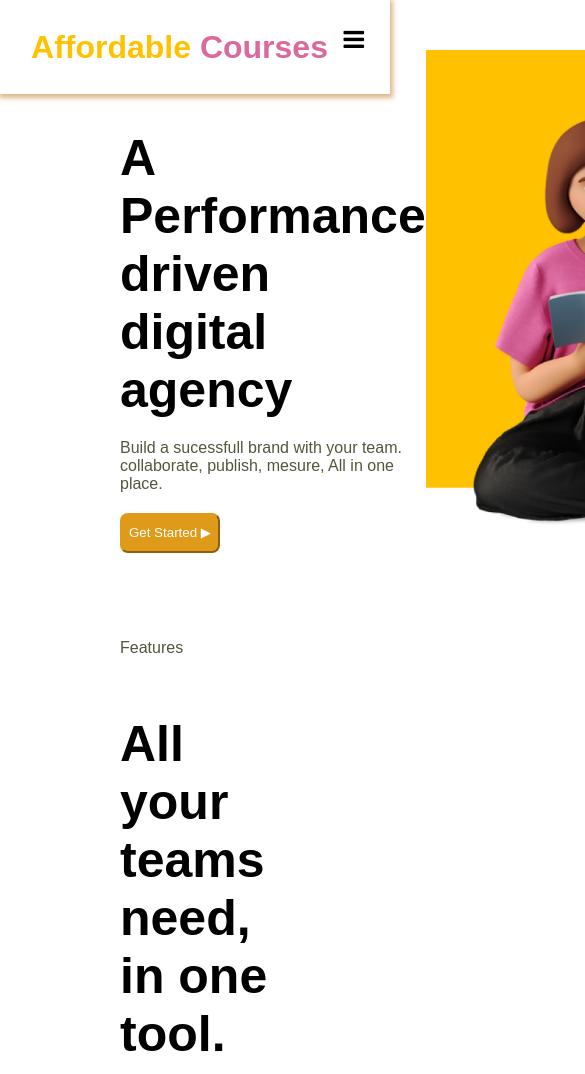
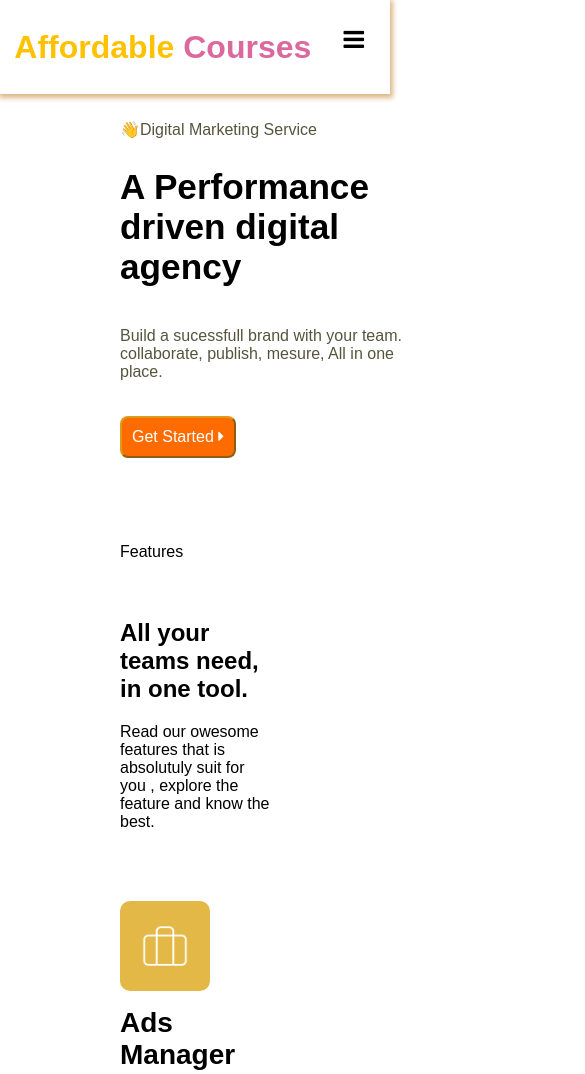
Before and after one commit to rajprakashmaurya/Affordable-Courses, a plain HTML site: page index.html in a window 390 px wide. Shown: the top 1074 px of the page, 585 px wide, since content can reach past the window. Drawn offline with Linux system fonts and the light colour scheme.

Commit message:
digital-markiting responsive done

```diff
--- /dev/null
+++ b/digital-market.css
@@ -0,0 +1,75 @@
+.main {
+  padding: 120px 120px;
+}
+
+.digital-marketing {
+  display: grid;
+  grid-template-columns: 2fr 1fr;
+  padding-top: 50px;
+}
+.digital-left-section {
+  display: flex;
+  flex-direction: column;
+  gap: 20px;
+}
+.digital-left-section p {
+  color: rgb(85, 85, 61);
+  font-size: 16px;
+}
+
+.digital-left-section h2 {
+  width: 400px;
+  font-size: 3rem;
+  font-weight: 550;
+}
+
+.digital-foot p {
+  color: rgb(85, 85, 61);
+  font-size: 16px;
+  width: 400px;
+  margin-top: 20px;
+}
+.digital-foot button {
+  margin-top: 35px;
+  color: white;
+  background-color: #fd6b01;
+  font-size: 1rem;
+  padding: 10px;
+  border-radius: 8px;
+  cursor: pointer;
+  border-color: rgb(223, 154, 26);
+}
+
+.digital-right-section > img {
+  height: 500px;
+}
+
+@media screen and (max-width: 992px) {
+  .digital-marketing {
+    display: grid;
+    grid-template-columns: 1fr 1fr;
+  }
+  .digital-left-section h2 {
+    width: 300px;
+    font-size: 2.2rem;
+    font-weight: 550;
+    margin-top: -30px;
+  }
+  .digital-foot p {
+    width: 300px;
+    margin-top: 20px;
+  }
+
+  .digital-right-section > img {
+    height: 400px;
+  }
+}
+
+@media screen and (max-width: 768px) {
+  .digital-right-section img {
+    display: none;
+  }
+  .digital-marketing {
+    margin-top: -50px;
+  }
+}
--- a/index.html
+++ b/index.html
@@ -7,24 +7,25 @@
     <title>Affordable Courses</title>
     <link rel="stylesheet" href="style.css" />
     <link rel="stylesheet" href="navbar.css" />
+    <link rel="stylesheet" href="digital-market.css" />
     <link
       rel="stylesheet"
       href="https://cdnjs.cloudflare.com/ajax/libs/font-awesome/4.7.0/css/font-awesome.min.css"
     />
     <script>
+      function handleClick() {
+        console.log("clicked");
+        return (document.getElementById("myLinks").style.display = "block");
+      }
       // function handleClick() {
-      //   console.log("clicked");
-      //   return (document.getElementById("myLinks").style.display = "block");
+      //   var x = document.getElementById("myLinks");
+      //   if (x.style.display == "none") {
+      //     x.style.display = "block";
+      //   } else {
+      //     x.style.display = "none";
+      //   }
+      //   console.log(alert("Click"));
       // }
-      function handleClick() {
-        var x = document.getElementById("myLinks");
-        if (x.style.display == "none") {
-          x.style.display = "block";
-        } else {
-          x.style.display = "none";
-        }
-        console.log(alert("Click"));
-      }
     </script>
   </head>
   <body>
@@ -62,18 +63,20 @@
       <!-- ==============digital-markiting============= -->
       <div class="digital-marketing">
         <div class="digital-left-section">
-          <p class="text">👋Digital Marketing Service</p>
+          <p>👋Digital Marketing Service</p>
           <br />
-          <h2 class="header">
-            A Performance <br />
-            driven digital <br />
-            agency
-          </h2>
-          <p class="text">
-            Build a sucessfull brand with your team. <br />
-            collaborate, publish, mesure, All in one place.
-          </p>
-          <button class="btn">Get Started ▶</button>
+          <h2>A Performance driven digital agency</h2>
+          <div class="digital-foot">
+            <p>
+              Build a sucessfull brand with your team. collaborate, publish,
+              mesure, All in one place.
+            </p>
+            <button>
+              Get Started  <span class="right-arrow"
+              ><i class="fa fa-caret-right" aria-hidden="true"></i></i
+            ></span>
+            </button>
+          </div>
         </div>
         <div class="digital-right-section">
           <img src="./Assarts/main-img-right.png.png" alt="image" />
--- a/navbar.css
+++ b/navbar.css
@@ -7,6 +7,7 @@
   justify-content: space-evenly;
   background-color: white;
   z-index: 999;
+  gap: 50px;
   box-shadow: 1px 2px 5px 2px burlywood;
   position: fixed;
 }
@@ -31,7 +32,7 @@
   display: flex;
   align-items: center;
   justify-content: space-evenly;
-  gap: 10px;
+  gap: 20px;
 }
 .nav-mid-link {
   text-decoration: none;
--- a/style.css
+++ b/style.css
@@ -9,43 +9,6 @@ body {
 
 /* =======Digital Markiting Service========== */
 
-.main {
-  padding: 0 120px;
-}
-.digital-marketing {
-  display: flex;
-  align-items: center;
-  justify-content: space-between;
-  padding-top: 50px;
-}
-.digital-left-section {
-  display: flex;
-  flex-direction: column;
-  gap: 20px;
-  /* line-height: 40px; */
-}
-.text {
-  color: rgb(85, 85, 61);
-  font-size: 16px;
-}
-
-.header {
-  font-size: 50px;
-  font-weight: 550;
-}
-.btn {
-  height: 40px;
-  width: 100px;
-  color: white;
-  background-color: rgb(223, 154, 26);
-  border-radius: 8px;
-  font-size: smaller;
-  cursor: pointer;
-  border-color: rgb(223, 154, 26);
-}
-.digital-right-section > img {
-  height: 500px;
-}
 /* ===========feaures========== */
 .features {
   height: 100vh;
```
